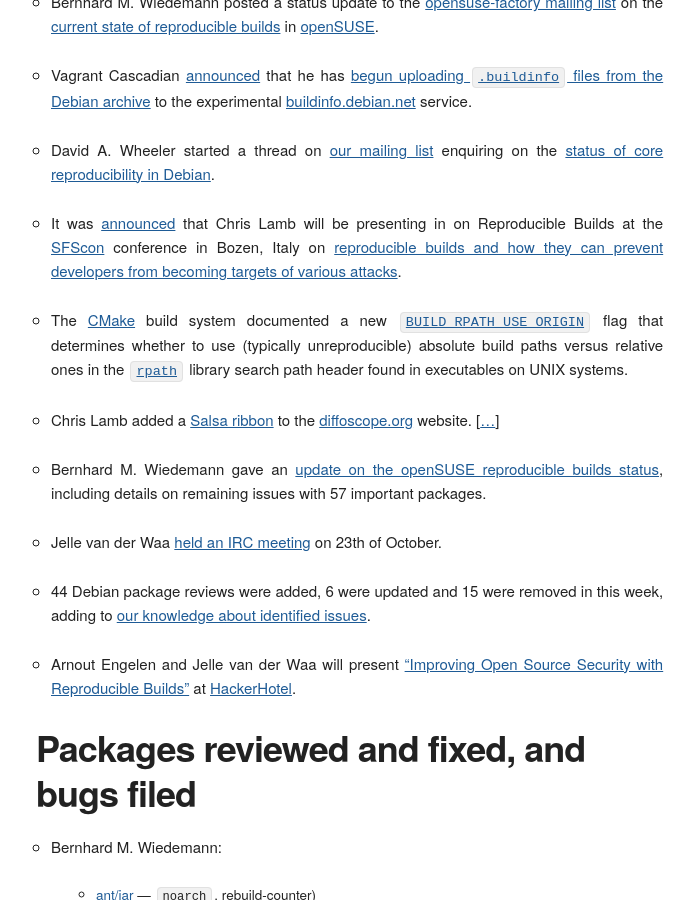
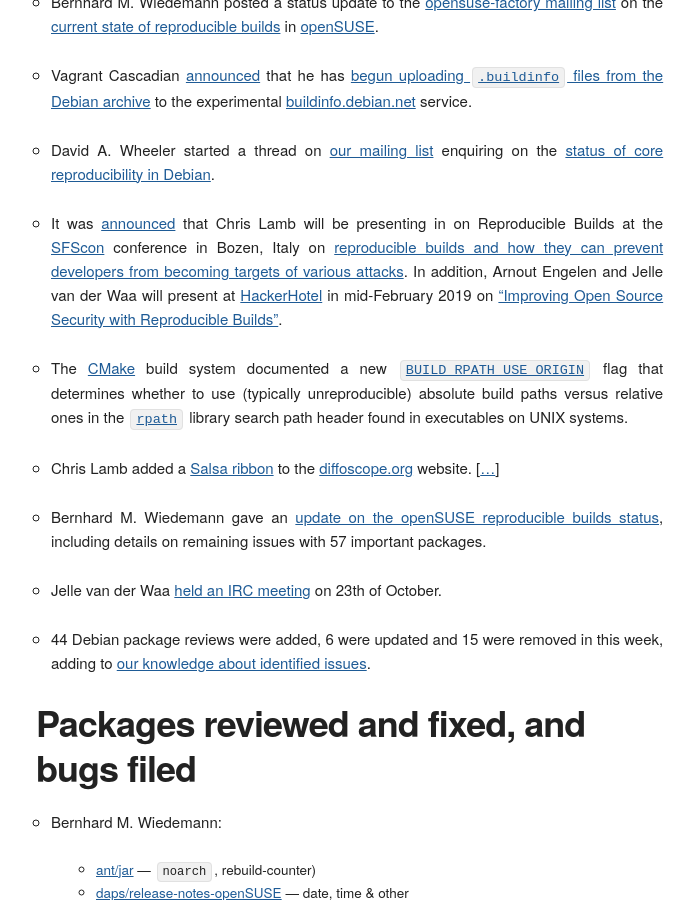
Before and after one commit to prototypefund/reproducible-website, a Jekyll site: the page built from _blog/posts/183.md, in a window 1280 px wide and 900 px high, scrolled down 758 px. Shown: the whole window, without its empty margins (124-818 px from the left). Built offline with Jekyll 4.4.1, drawn with Linux system fonts in a browser that asks for light colours; some web fonts are replaced; some of the changed lines change nothing that is shown.

Commit message:
Misc cosmetic changes.

```diff
--- a/_blog/posts/183.md
+++ b/_blog/posts/183.md
@@ -15,7 +15,7 @@
 
 * David A. Wheeler started a thread on [our mailing list](https://lists.reproducible-builds.org/listinfo/rb-general) enquiring on the [status of core reproducibility in Debian](https://lists.reproducible-builds.org/pipermail/rb-general/2018-October/001215.html).
 
-* It was [announced](https://twitter.com/SFScon/status/1055071106552475648) that Chris Lamb will be presenting in on Reproducible Builds at the [SFScon](https://www.sfscon.it) conference in Bozen, Italy on [reproducible builds and how they can prevent developers from becoming targets of various attacks](https://www.sfscon.it/talks/you-think-youre-not-a-target-a-tale-of-three-developers/).
+* It was [announced](https://twitter.com/SFScon/status/1055071106552475648) that Chris Lamb will be presenting in on Reproducible Builds at the [SFScon](https://www.sfscon.it) conference in Bozen, Italy on [reproducible builds and how they can prevent developers from becoming targets of various attacks](https://www.sfscon.it/talks/you-think-youre-not-a-target-a-tale-of-three-developers/). In addition, Arnout Engelen and Jelle van der Waa will present at [HackerHotel](https://hackerhotel.nl/) in mid-February 2019 on ["Improving Open Source Security with Reproducible Builds"](https://hackerhotel.nl/index.php/lectures/).
 
 * The [CMake](https://cmake.org) build system documented a new [`BUILD_RPATH_USE_ORIGIN`](https://cmake.org/cmake/help/git-master/prop_tgt/BUILD_RPATH_USE_ORIGIN.html) flag that determines whether to use (typically unreproducible) absolute build paths versus relative ones in the [`rpath`](https://en.wikipedia.org/wiki/Rpath) library search path header found in executables on UNIX systems.
 
@@ -26,8 +26,6 @@
 * Jelle van der Waa [held an IRC meeting](https://lists.reproducible-builds.org/pipermail/rb-general/2018-October/001213.html) on 23th of October.
 
 * 44 Debian package reviews were added, 6 were updated and 15 were removed in this week, adding to [our knowledge about identified issues](https://tests.reproducible-builds.org/debian/index_issues.html).
-
-* Arnout Engelen and Jelle van der Waa will present ["Improving Open Source Security with Reproducible Builds"](https://hackerhotel.nl/index.php/lectures/) at [HackerHotel](https://hackerhotel.nl/).
 
 
 Packages reviewed and fixed, and bugs filed
```
